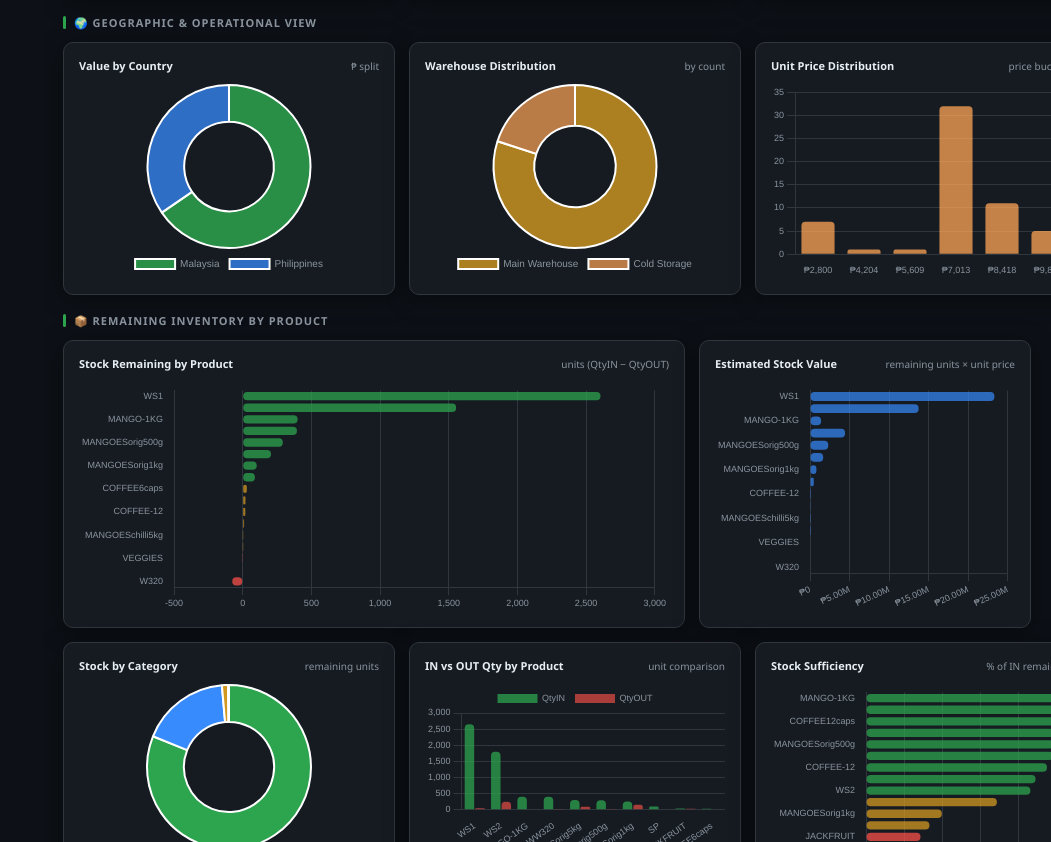
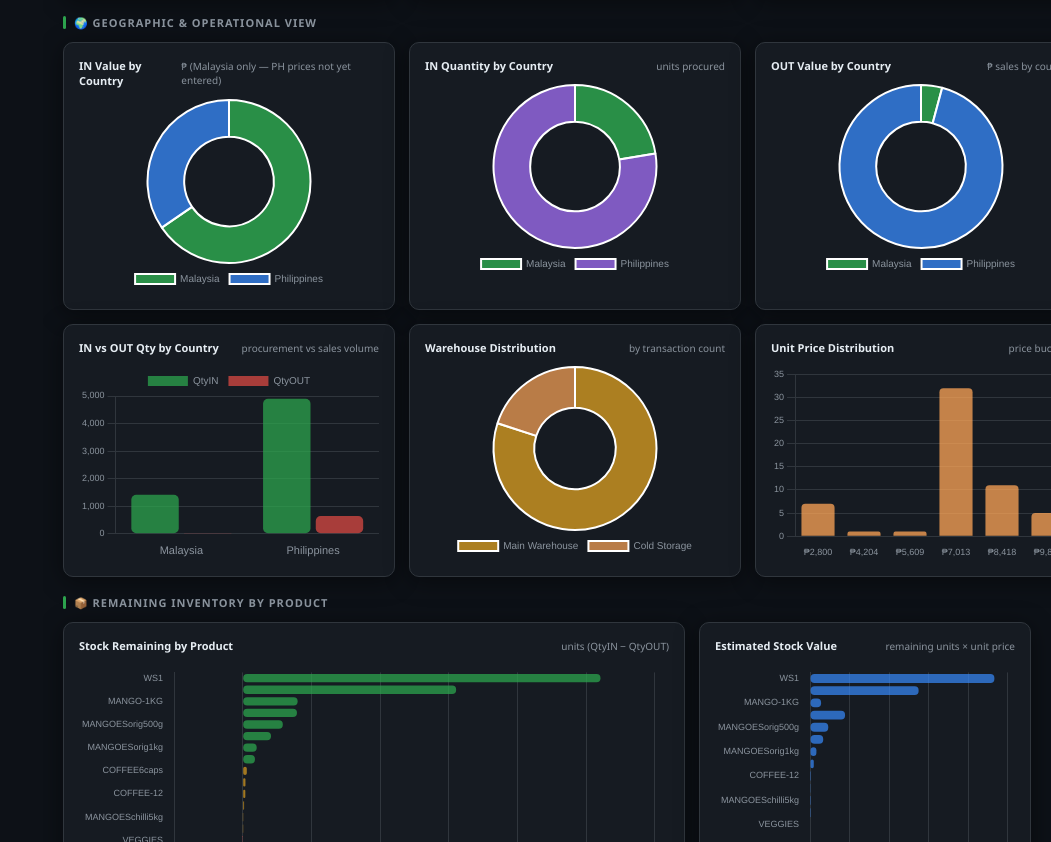
Before and after one commit to jawadafzaal94/Greenfarm_INTL, a plain HTML site: page index.html in a window 1280 px wide. Shown: the part 1658-2500 px from the top of the page, without its empty margins (229-1280 px from the left). Drawn offline with nearby package versions, Linux system fonts and the light colour scheme.

Commit message:
Add files via upload

```diff
--- a/index.html
+++ b/index.html
@@ -337,8 +337,13 @@ footer b{color:var(--g2);}
 
   <div class="sec-hdr">🌍 Geographic & Operational View</div>
   <div class="cg3">
-    <div class="card"><div class="card-title">Value by Country <em>₱ split</em></div><div class="cw"><canvas id="c_country"></canvas></div></div>
-    <div class="card"><div class="card-title">Warehouse Distribution <em>by count</em></div><div class="cw"><canvas id="c_warehouse"></canvas></div></div>
+    <div class="card"><div class="card-title">IN Value by Country <em>₱ (Malaysia only — PH prices not yet entered)</em></div><div class="cw"><canvas id="c_country"></canvas></div></div>
+    <div class="card"><div class="card-title">IN Quantity by Country <em>units procured</em></div><div class="cw"><canvas id="c_country_qty"></canvas></div></div>
+    <div class="card"><div class="card-title">OUT Value by Country <em>₱ sales by country</em></div><div class="cw"><canvas id="c_country_out"></canvas></div></div>
+  </div>
+  <div class="cg3">
+    <div class="card"><div class="card-title">IN vs OUT Qty by Country <em>procurement vs sales volume</em></div><div class="cw"><canvas id="c_country_inout_qty"></canvas></div></div>
+    <div class="card"><div class="card-title">Warehouse Distribution <em>by transaction count</em></div><div class="cw"><canvas id="c_warehouse"></canvas></div></div>
     <div class="card"><div class="card-title">Unit Price Distribution <em>price buckets</em></div><div class="cw"><canvas id="c_price_hist"></canvas></div></div>
   </div>
 
@@ -480,7 +485,10 @@ footer b{color:var(--g2);}
       <div class="rm-chart-item"><h4>Top Clients by Sales</h4><p>Top 8 clients ranked by total OUT value they've purchased. DANNY and RYAN are the top two revenue clients by a significant margin.</p></div>
       <div class="rm-chart-item"><h4>Top Products by Value</h4><p>Products ranked by combined transaction value. WS1 (Premium Cashew W-S1) leads due to its high unit price and large shipment volumes.</p></div>
       <div class="rm-chart-item"><h4>Transaction Count by Client</h4><p>How frequently each client appears in OUT records. High frequency + lower value = regular small buyers. Low frequency + high value = bulk/wholesale buyers.</p></div>
-      <div class="rm-chart-item"><h4>Value by Country</h4><p>Doughnut showing the ₱ split between Malaysia and Philippines. Malaysia holds the large cashew procurement (IN), Philippines is where most client sales (OUT) occur.</p></div>
+      <div class="rm-chart-item"><h4>IN Value by Country</h4><p>Doughnut showing ₱ procurement split by country. <strong>Malaysia = ₱9.98M</strong> (all priced). <strong>Philippines = ₱0</strong> — not a data error, unit prices simply haven't been entered for PH shipments yet. Use the Qty chart to see PH volume.</p></div>
+      <div class="rm-chart-item"><h4>IN Quantity by Country</h4><p>Doughnut showing <strong>unit volume</strong> procured per country — unaffected by missing prices. Philippines received <strong>4,900 units</strong> across 19 IN transactions (WS1, WS2, WW320, SP, Mangoes, Coffee, Jackfruit) compared to Malaysia's 1,420 units. PH is actually the larger procurement market by volume.</p></div>
+      <div class="rm-chart-item"><h4>OUT Value by Country</h4><p>Doughnut showing ₱ sales value by country. Useful to compare where revenue is being generated once prices are filled in for PH shipments.</p></div>
+      <div class="rm-chart-item"><h4>IN vs OUT Qty by Country</h4><p>Grouped bar comparing total units received (green) vs dispatched (red) per country. Clearly shows Philippines has far higher IN volume than OUT — large inventory is being held there. Malaysia's OUT exceeds its documented IN for some products due to cross-country stock movement.</p></div>
       <div class="rm-chart-item"><h4>Warehouse Distribution</h4><p>Transaction count split between Main Warehouse and Cold Storage. Cold Storage is used for perishable items (Mango, Veggies); Main Warehouse for Cashew, Coffee.</p></div>
       <div class="rm-chart-item"><h4>Unit Price Distribution</h4><p>Histogram bucketing unit prices into 6 ranges. Shows the pricing spread — whether the product mix is concentrated in low, mid, or high price points.</p></div>
     </div>
@@ -747,8 +755,28 @@ function renderCharts(data){
   const cliCt=topN(outD,r=>r.client,_=>1,8);
   mk('c_client_count',{type:'bar',data:{labels:cliCt.map(t=>t[0]),datasets:[{label:'Orders',data:cliCt.map(t=>t[1]),backgroundColor:M,borderRadius:4}]},options:{...baseOpts,plugins:{legend:{display:false}},scales:{y:{ticks:{font:{size:9}},grid:{color:bC()}},x:{ticks:{font:{size:9}},grid:{display:false}}}}});
 
+  // IN Value by country
   const coTop=topN(data,r=>r.country,r=>r.totalValue);
   mk('c_country',{type:'doughnut',data:{labels:coTop.map(t=>t[0]),datasets:[{data:coTop.map(t=>t[1]),backgroundColor:['rgba(45,164,78,.85)','rgba(56,139,253,.75)'],borderWidth:2,hoverOffset:6}]},options:{...baseOpts,cutout:'55%',plugins:{legend:{position:'bottom',labels:{font:{size:10}}},tooltip:{callbacks:{label:c=>' '+fP(c.raw)}}}}});
+
+  // IN Quantity by country (shows Philippines volume even at ₱0)
+  const coQtyMap={};
+  data.filter(r=>r.txnType==='IN').forEach(r=>{coQtyMap[r.country]=(coQtyMap[r.country]||0)+r.qtyIn;});
+  mk('c_country_qty',{type:'doughnut',data:{labels:Object.keys(coQtyMap),datasets:[{data:Object.values(coQtyMap),backgroundColor:['rgba(45,164,78,.85)','rgba(163,113,247,.75)'],borderWidth:2,hoverOffset:6}]},options:{...baseOpts,cutout:'55%',plugins:{legend:{position:'bottom',labels:{font:{size:10}}},tooltip:{callbacks:{label:c=>`${c.raw.toLocaleString()} units`}}}}});
+
+  // OUT Value by country
+  const coOutMap={};
+  data.filter(r=>r.txnType==='OUT').forEach(r=>{coOutMap[r.country]=(coOutMap[r.country]||0)+r.totalValue;});
+  mk('c_country_out',{type:'doughnut',data:{labels:Object.keys(coOutMap),datasets:[{data:Object.values(coOutMap),backgroundColor:['rgba(45,164,78,.85)','rgba(56,139,253,.75)'],borderWidth:2,hoverOffset:6}]},options:{...baseOpts,cutout:'55%',plugins:{legend:{position:'bottom',labels:{font:{size:10}}},tooltip:{callbacks:{label:c=>' '+fP(c.raw)}}}}});
+
+  // IN vs OUT qty by country — grouped bar
+  const countries=uniq(data.map(r=>r.country));
+  const coInQty  = countries.map(c=>data.filter(r=>r.country===c&&r.txnType==='IN').reduce((s,r)=>s+r.qtyIn,0));
+  const coOutQty = countries.map(c=>data.filter(r=>r.country===c&&r.txnType==='OUT').reduce((s,r)=>s+r.qtyOut,0));
+  mk('c_country_inout_qty',{type:'bar',data:{labels:countries,datasets:[
+    {label:'QtyIN',  data:coInQty,  backgroundColor:'rgba(45,164,78,.75)',borderRadius:5,borderSkipped:false},
+    {label:'QtyOUT', data:coOutQty, backgroundColor:'rgba(248,81,73,.65)',borderRadius:5,borderSkipped:false}
+  ]},options:{...baseOpts,plugins:{legend:{position:'top',labels:{font:{size:10}}}},scales:{y:{ticks:{font:{size:9},callback:v=>v.toLocaleString()},grid:{color:bC()}},x:{ticks:{font:{size:11}},grid:{display:false}}}}});
 
   const whMap={};data.forEach(r=>{if(r.warehouse)whMap[r.warehouse]=(whMap[r.warehouse]||0)+1;});
   mk('c_warehouse',{type:'doughnut',data:{labels:Object.keys(whMap),datasets:[{data:Object.values(whMap),backgroundColor:['rgba(210,153,34,.8)','rgba(255,166,87,.7)'],borderWidth:2}]},options:{...baseOpts,plugins:{legend:{position:'bottom',labels:{font:{size:10}}},tooltip:{callbacks:{label:c=>`${c.raw} transactions`}}}}});
```
